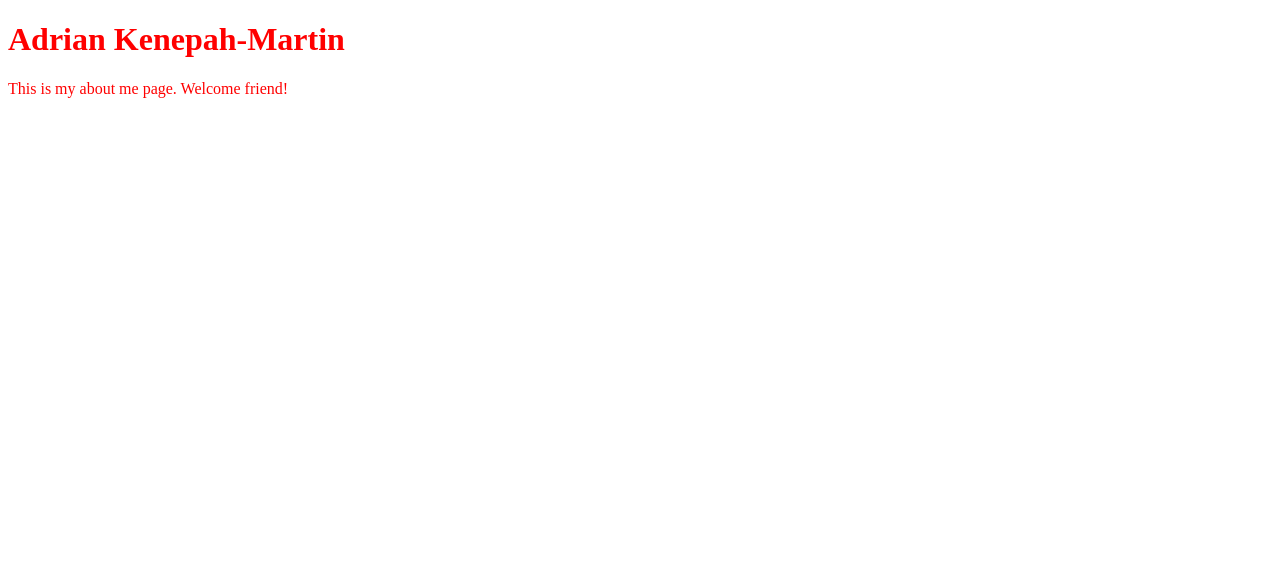
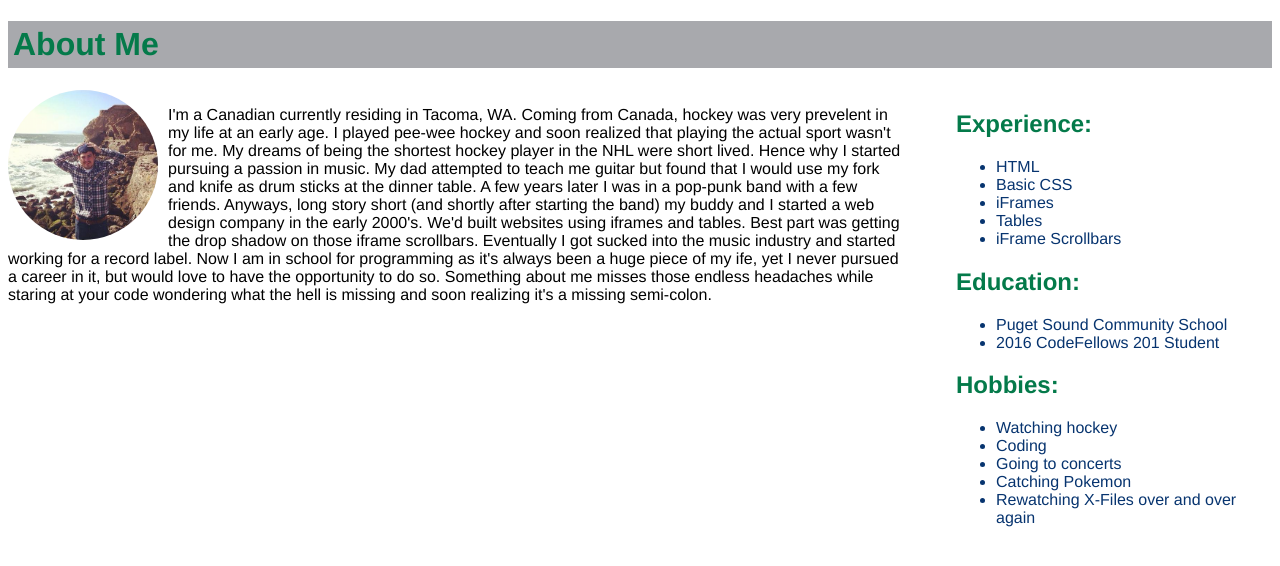
Before and after one commit to serashioda/about_me-2, a plain HTML site: page index.html in a window 1280 px wide. Drawn offline with Linux system fonts and the light colour scheme.

Commit message:
added javascript game and css styling

```diff
--- a/app.js
+++ /dev/null
@@ -1 +0,0 @@
-alert('Hi there, buddy!')
--- /dev/null
+++ b/css/style.css
@@ -0,0 +1,39 @@
+* {
+  box-sizing: border-box;
+}
+
+body {
+  font-family: Helvetica, sans-serif;
+}
+
+h1,
+h2 {
+  color: #047a4a;
+}
+
+h1 {
+  background-color: #a8a9ad;
+  padding: 5px;
+}
+
+ul li {
+  color: #07346f;
+}
+
+.profile {
+  border-radius: 50%;
+  float: left;
+  margin-right: 10px;
+
+}
+
+.primary {
+  float: left;
+  width: 75%;
+  padding-right: 50px;
+}
+
+.secondary {
+  float: right;
+  width: 25%;
+}
--- a/index.html
+++ b/index.html
@@ -2,13 +2,42 @@
 <html>
   <head>
     <title>About Me</title>
-    <link rel="stylesheet" href="style.css">
+    <link rel="stylesheet" href="css/style.css">
   </head>
 
   <body>
-    <h1>Adrian Kenepah-Martin</h1>
-    <p>This is my about me page. Welcome friend!</p>
+    <h1>About Me</h1>
 
-    <script src="app.js"></script>
+    <section class="primary">
+      <img class="profile" src="img/profile.jpg" height="150">
+      <p class="bio"> I'm a Canadian currently residing in Tacoma, WA. Coming from Canada, hockey was very prevelent in my life at an early age. I played pee-wee hockey and soon realized that playing the actual sport wasn't for me. My dreams of being the shortest hockey player in the NHL were short lived. Hence why I started pursuing a passion in music. My dad attempted to teach me guitar but found that I would use my fork and knife as drum sticks at the dinner table. A few years later I was in a pop-punk band with a few friends. Anyways, long story short (and shortly after starting the band) my buddy and I started a web design company in the early 2000's. We'd built websites using iframes and tables. Best part was getting the drop shadow on those iframe scrollbars. Eventually I got sucked into the music industry and started working for a record label. Now I am in school for programming as it's always been a huge piece of my ife, yet I never pursued a career in it, but would love to have the opportunity to do so. Something about me misses those endless headaches while staring at your code wondering what the hell is missing and soon realizing it's a missing semi-colon. </p>
+    </section>
+
+    <section class="secondary">
+      <h2>Experience:</h2>
+      <ul>
+        <li>HTML</li>
+        <li>Basic CSS</li>
+        <li>iFrames</li>
+        <li>Tables</li>
+        <li>iFrame Scrollbars</li>
+      </ul>
+
+      <h2>Education:</h2>
+      <ul>
+        <li>Puget Sound Community School</li>
+        <li>2016 CodeFellows 201 Student</li>
+      </ul>
+
+      <h2>Hobbies:</h2>
+      <ul>
+        <li>Watching hockey</li>
+        <li>Coding</li>
+        <li>Going to concerts</li>
+        <li>Catching Pokemon</li>
+        <li>Rewatching X-Files over and over again</li>
+      </ul>
+    </section>
+
   </body>
 </html>
--- a/style.css
+++ /dev/null
@@ -1,3 +0,0 @@
-* {
-  color: red;
-}
```
Also changed, not shown: js/app.js (added, +46 -0 lines), img/profile.jpg (added).
